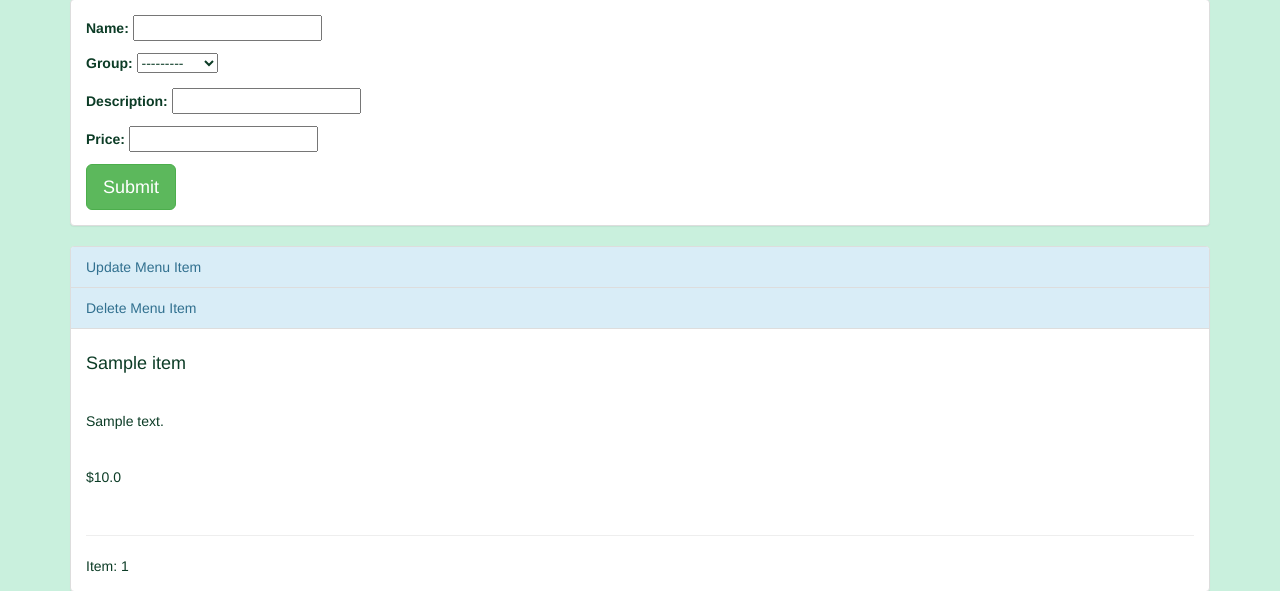
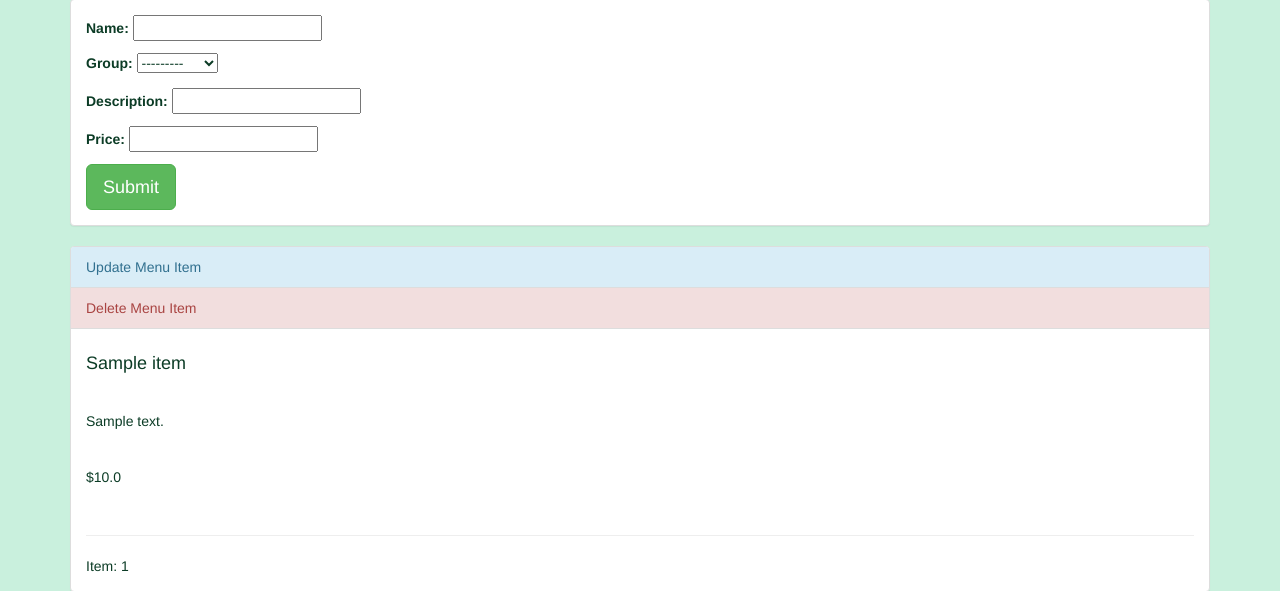
Before and after one commit to tdhuynh/mighty_restaurant, a Django app: page /item/ in a window 1280 px wide. Shown: the part 341-932 px from the top of the page. Run offline with Django 3.2, Linux system fonts and the light colour scheme; a user stored in the database is signed in; tables that the repository leaves empty hold one stand-in row (values such as "Sample post"); some libraries are stand-ins or nearby versions.

Commit message:
changed item and table  delete button color

```diff
--- a/mighty_restaurant/templates/restaurant_app/item_form.html
+++ b/mighty_restaurant/templates/restaurant_app/item_form.html
@@ -17,7 +17,7 @@
   <div class="panel panel-default">
     <div class="list-group">
       <a href="{% url 'item_update_view' item.id %}" class="list-group-item list-group-item-info">Update Menu Item</a>
-      <a href="{% url 'item_delete_view' item.id %}" class="list-group-item list-group-item-info">Delete Menu Item</a>
+      <a href="{% url 'item_delete_view' item.id %}" class="list-group-item list-group-item-danger">Delete Menu Item</a>
     </div>
     <div class="panel-body">
       <h4>{{ item }}</h4>
--- a/mighty_restaurant/templates/restaurant_app/table_form.html
+++ b/mighty_restaurant/templates/restaurant_app/table_form.html
@@ -18,7 +18,7 @@
         {% if table.paid == False %}
         <div class="col-md-2">
         <br>
-        <a href="{% url 'table_delete_view' table.id %}" class="btn btn-warning btn-sm">delete {{table.id}}</a> </div>
+        <a href="{% url 'table_delete_view' table.id %}" class="btn btn-danger btn-sm">delete {{table.id}}</a> </div>
         <div class="col-md-2">
           <br>
         <a href="{% url 'table_detail_view' table.id %}" class="btn btn-info btn-lg" role="button"><h1>{{ table.id }}</h1></a></div>
```
